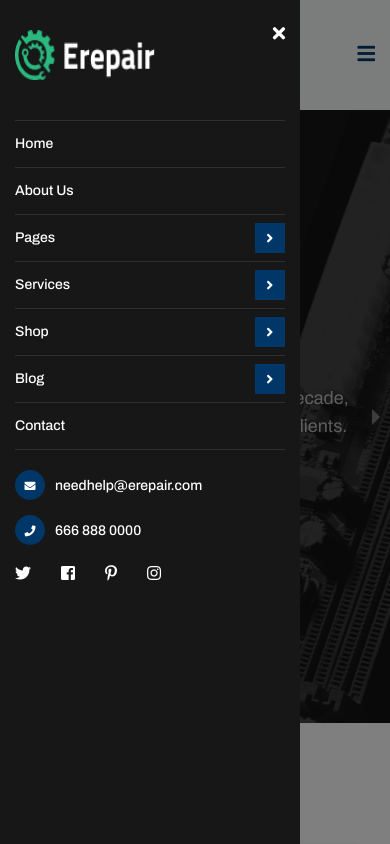
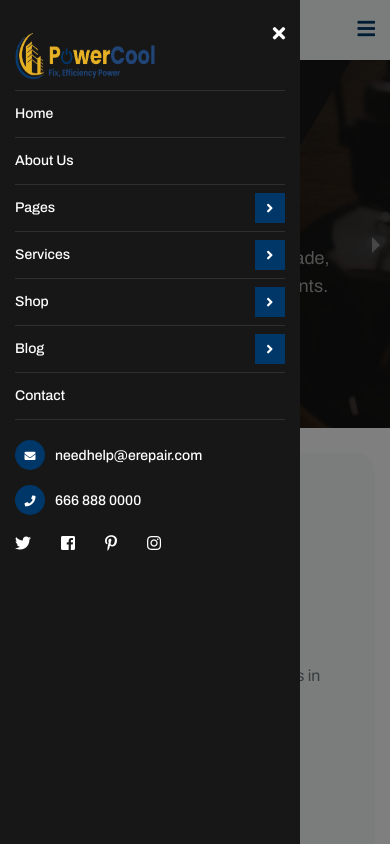
Before and after one commit to Sahani26/theme, a Next.js app: page / in a window 390 px wide. Both pictures are taken after a click on the link 366 px from the left and 54 px from the top of the page. Shown: the top 844 px of the page. Built offline with nearby package versions, Linux system fonts and the light colour scheme.

Commit message:
Initial commit

```diff
--- a/app/layout.tsx
+++ b/app/layout.tsx
@@ -58,7 +58,7 @@ export default function RootLayout({
         <link rel="stylesheet" href="/assets/css/nice-select.css" />
         <link rel="stylesheet" href="/assets/css/jquery-ui.css" />
         <link rel="stylesheet" href="/assets/css/twentytwenty.css" />
-        <link rel="stylesheet" href="/assets/css/mycustom.css" />
+
 
         {/* Module CSS */}
         <link rel="stylesheet" href="/assets/css/module-css/slider.css" />
@@ -84,6 +84,7 @@ export default function RootLayout({
         {/* Template Styles */}
         <link rel="stylesheet" href="/assets/css/style.css" />
         <link rel="stylesheet" href="/assets/css/responsive.css" />
+         <link rel="stylesheet" href="/assets/css/mycustom.css" />
       </head>
 
       <body className={`${geistSans.variable} ${geistMono.variable} antialiased`}>
--- a/public/assets/css/mycustom.css
+++ b/public/assets/css/mycustom.css
@@ -4,3 +4,15 @@ h3.odometer {
  .main-slider__content,h2.main-slider__title{
     text-align: left;
  }
+
+ @media only screen and (max-width: 480px){
+        .main-slider .item ,.services-one{
+        padding: 25px 0 !important;
+    }
+    .main-menu__logo{
+            padding: 5px 0;
+    }
+    .mobile-nav__content .logo-box{
+        margin-bottom: 10px;
+    }
+ }
--- a/public/components/Header.tsx
+++ b/public/components/Header.tsx
@@ -4,6 +4,7 @@ import { useState, useEffect, useRef } from "react";
 import Link from "next/link";
 import Image from "next/image";
 import { usePathname } from "next/navigation";
+import Logo from "@/public/assets/images/resources/header-logo.png"
 
 export default function Header() {
     const [isMobileNavOpen, setIsMobileNavOpen] = useState(false);
@@ -249,7 +250,7 @@ export default function Header() {
                                 <div className="main-menu__logo">
                                     <Link href="/">
                                         <Image
-                                            src="/assets/images/resources/logo-1.png"
+                                            src={Logo}
                                             alt="logo"
                                             width={150}
                                             height={50}
@@ -314,7 +315,7 @@ export default function Header() {
                                     <div className="main-menu__logo">
                                         <Link href="/">
                                             <Image
-                                                src="/assets/images/resources/logo-1.png"
+                                                src={Logo}
                                                 alt="logo"
                                                 width={150}
                                                 height={50}
@@ -375,7 +376,7 @@ export default function Header() {
                     <div className="logo-box">
                         <Link href="/" aria-label="logo image">
                             <Image
-                                src="/assets/images/resources/logo-2.png"
+                                src={Logo}
                                 width={140}
                                 height={50}
                                 alt="Logo"
--- a/public/components/Slider.tsx
+++ b/public/components/Slider.tsx
@@ -25,9 +25,9 @@ export default function Slider() {
   return (
     <section className="main-slider">
       <Carousel
-        autoPlay
+        autoPlay={true}
         infiniteLoop
-       interval={5000}
+       interval={4000}
         showThumbs={false}
         showStatus={false}
         swipeable
```
Also changed, not shown: public/assets/images/resources/header-logo.png (added).
